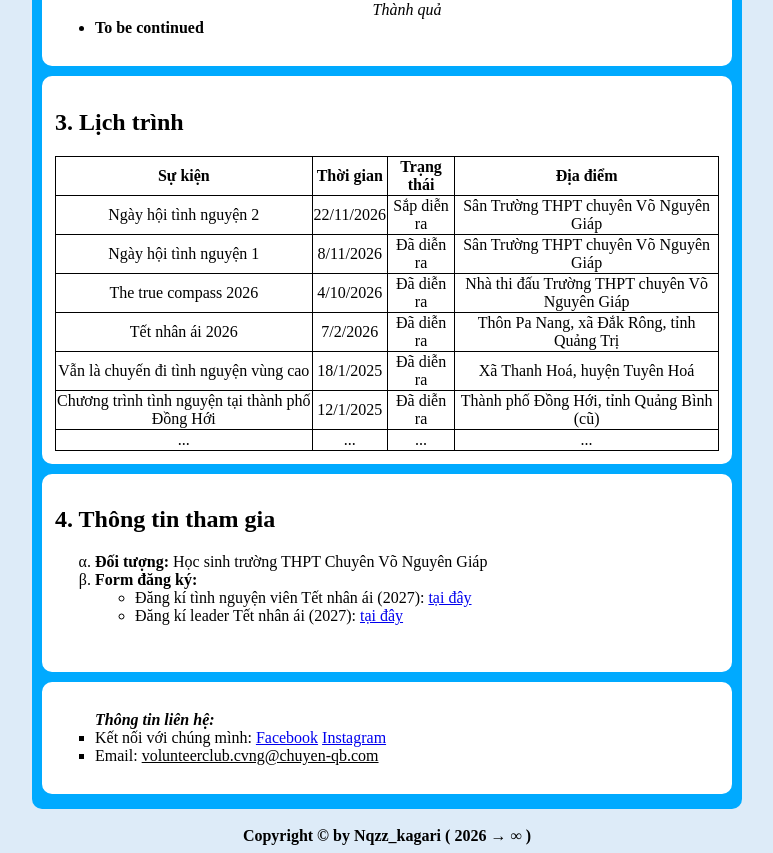
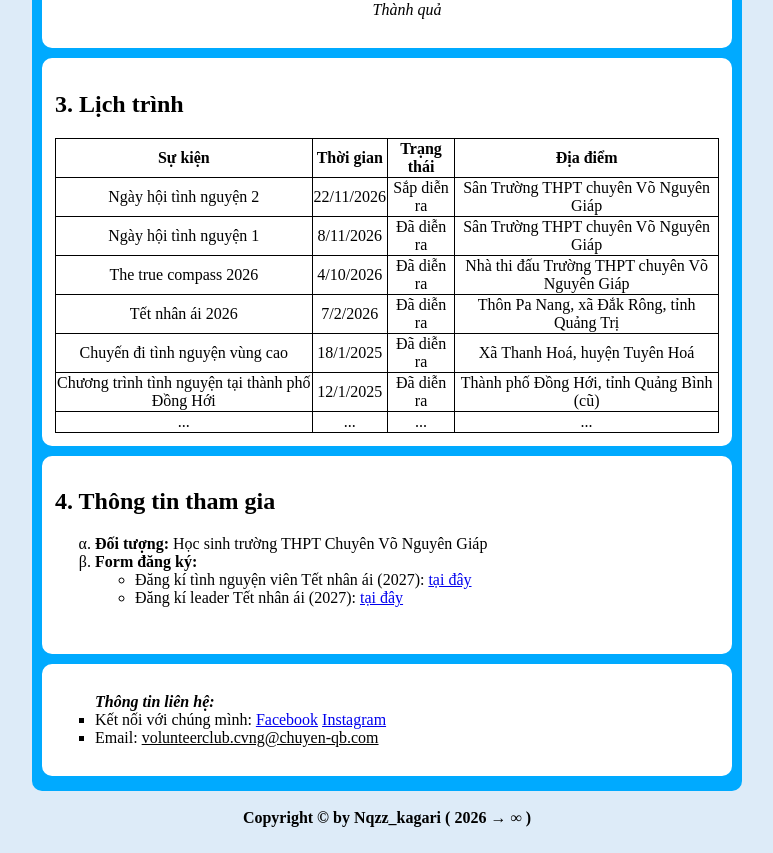
Before and after one commit to nguyenquan-2510/web-cau_lac_bo-demo, a plain HTML site: page index.html in a window 1280 px wide. Shown: the part 4867-5720 px from the top of the page, without its empty margins (253-1026 px from the left). Drawn offline with Linux system fonts and the light colour scheme.

Commit message:
2026-11-22; Format the code :) Removed stuff.

```diff
--- a/index.html
+++ b/index.html
@@ -38,6 +38,7 @@
       </p>
     </div>
 
+
     <div id="featured">
       <h2>2. Hoạt động nổi bật</h2>
       <ul>
@@ -45,15 +46,11 @@
           <ul id="img-list">
             <li><img src="images/tet-nhan-ai-2026/lua-trai.png">
               <div id="img-info">Đốt lửa trại</div>
-              <br>
-              <br>
+              <br><br>
             </li>
             <li><img src="images/tet-nhan-ai-2026/van-nghe-1.png">
-              <div id="img-info">
-                Giao lưu văn nghệ
-              </div>
-              <br>
-              <br>
+              <div id="img-info">Giao lưu văn nghệ</div>
+              <br><br>
             </li>
             <li>
               <img src="images/tet-nhan-ai-2026/trao-qua-1.png">
@@ -70,23 +67,20 @@
               <!-- <img src="images/banh-chung-xanh-2026/goi-banh.png"> -->
               <img src="images/banh-chung-xanh-2026/goi-banh-2.png">
               <img src="images/banh-chung-xanh-2026/goi-banh-3.png">
-              <div id="img-info">
-                Gói bánh chưng
-              </div>
+              <div id="img-info">Gói bánh chưng</div>
               <br><br>
             </li>
             <li>
               <img src="images/banh-chung-xanh-2026/banh-chung-1.png">
               <img src="images/banh-chung-xanh-2026/banh-chung-2.png">
-              <div id="img-info">
-                Thành quả
-              </div>
+              <div id="img-info">Thành quả</div>
             </li>
           </ul>
         </li>
-        <li><b>To be continued</b></li>
       </ul>
     </div>
+
+
     <div id="events">
       <h2>3. Lịch trình</h2>
       <table>
@@ -121,11 +115,10 @@
           <td>Thôn Pa Nang, xã Đắk Rông, tỉnh Quảng Trị</td>
         </tr>
         <tr>
-          <td>Vẫn là chuyến đi tình nguyện vùng cao</td>
+          <td>Chuyến đi tình nguyện vùng cao</td>
           <td>18/1/2025</td>
           <td>Đã diễn ra</td>
           <td>Xã Thanh Hoá, huyện Tuyên Hoá</td>
-
         </tr>
         <tr>
           <td>Chương trình tình nguyện tại thành phố Đồng Hới</td>
@@ -141,6 +134,8 @@
         </tr>
       </table>
     </div>
+
+
     <div id="register">
       <h2>4. Thông tin tham gia</h2>
       <ul style="list-style-type:lower-greek;">
@@ -158,6 +153,8 @@
       </ul>
       <br>
     </div>
+
+
     <div id="contact">
       <ul style="list-style-type:square;">
         <b><i>Thông tin liên hệ:</i></b>
@@ -165,18 +162,15 @@
             href="https://www.instagram.com/vcv_vng" target="_blank">Instagram</a></li>
         <li>Email: <u>volunteerclub.cvng@chuyen-qb.com</u></li>
       </ul>
-
     </div>
-
   </div>
   <br>
-  <footer style="text-align: center;">
+
+  <!-- This is the copyright :) -->
+  <div style="text-align: center;">
     <b id="copyright">Copyright &copy; by Nqzz_kagari ( 2026 &rarr; &infin; )</b>
-  </footer>
-
+  </div>
 </body>
-
-
 <script src="script.js"></script>
 
 </html>
--- a/script.js
+++ b/script.js
@@ -12,7 +12,7 @@ COPYRIGHT.onclick = () => {
     text = "Copyright \u00a9 by Nqzz_kagari ( 2026 \u2192 \u221e )"
   }
   else {
-    text = "Never gonna give u up ..."
+    text = "Why did you click this line ?"
   }
   COPYRIGHT.textContent = text
   // window.alert("M gay dung k?")
```
